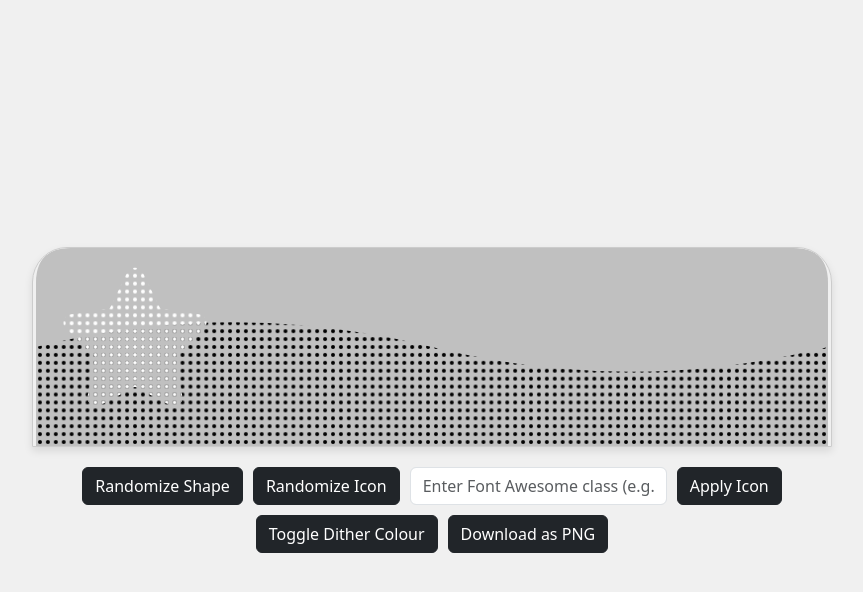
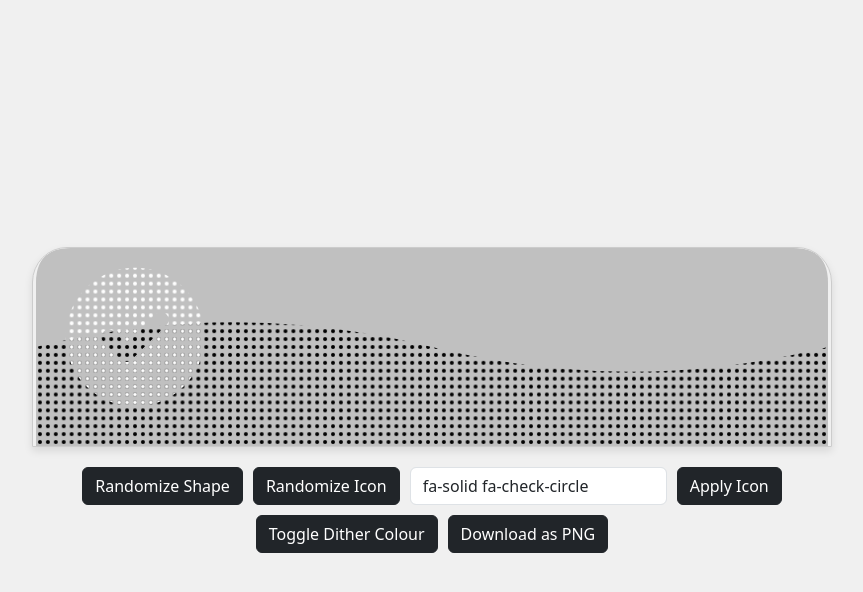
Before and after one commit to nbinding/forever-header, a plain HTML site: page index.html in a window 1280 px wide. Both pictures are taken after a click on the button "Randomize Icon". Shown: the whole page, without its empty margins (208-1071 px from the left). Drawn offline with nearby package versions, Linux system fonts and the light colour scheme.

Commit message:
Update index.html

```diff
--- a/index.html
+++ b/index.html
@@ -140,6 +140,32 @@
             }, 100);
         });
 
+        // Randomize Font Awesome icon
+        document.getElementById("randomize-icon").addEventListener("click", () => {
+            const sampleIcons = [
+                "fa-solid fa-heart",
+                "fa-solid fa-star",
+                "fa-solid fa-rocket",
+                "fa-solid fa-bell",
+                "fa-solid fa-envelope",
+                "fa-solid fa-camera",
+                "fa-solid fa-car",
+                "fa-solid fa-tree",
+                "fa-solid fa-sun",
+                "fa-solid fa-moon",
+                "fa-solid fa-coffee",
+                "fa-solid fa-thumbs-up",
+                "fa-solid fa-check-circle"
+            ];
+
+    // Pick a random icon from the array
+    const randomIcon = sampleIcons[Math.floor(Math.random() * sampleIcons.length)];
+
+    // Update the input value and apply the icon
+    document.getElementById("icon-input").value = randomIcon;
+    document.getElementById("apply-icon").click();
+});
+
         // Toggle dither colour for background and icon
         document.getElementById("toggle-dither").addEventListener("click", () => {
             const halftonePath = document.getElementById("halftone-path");
```
